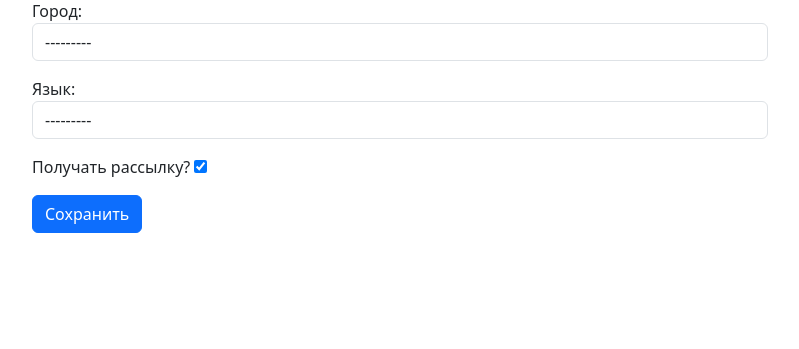
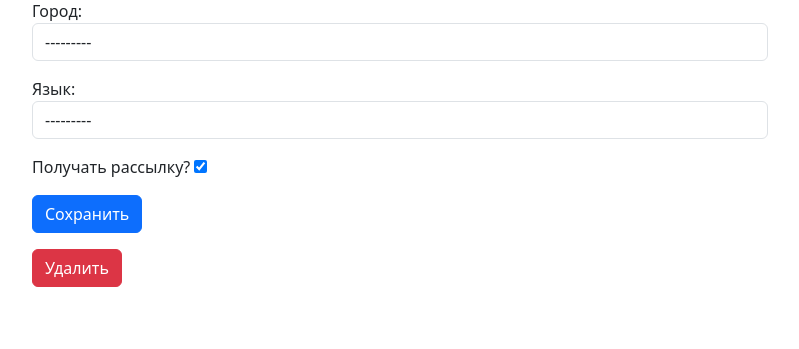
Before and after one commit to RuslanGafurov/JobFinder, a Django app: page /users/profile/ in a window 1280 px wide. Shown: the part 111-460 px from the top of the page, without its empty margins (240-1039 px from the left). Run offline with Django 4.2, Linux system fonts and the light colour scheme; the visitor is signed in with stand-in values (Sample User, id 1); data that the repository does not hold is empty.

Commit message:
Added delete button

```diff
--- a/users/templates/users/profile.html
+++ b/users/templates/users/profile.html
@@ -5,6 +5,7 @@
 
     <div class="row">
         <div class="col-md-8 my-3 mx-auto">
+
             <h4 class="my=2">Настройки аккаунта</h4>
             <form method="POST" action="">{% csrf_token %}
                 <div class="form-group">
@@ -12,6 +13,10 @@
                 </div>
                 <button type="submit" class="btn btn-primary">Сохранить</button>
             </form>
+
+            <form method="POST" action="{% url 'users:delete' %}">{% csrf_token %}
+                <button type="submit" class="btn btn-danger my-3">Удалить</button>
+            </form>
         </div>
     </div>
 
```
